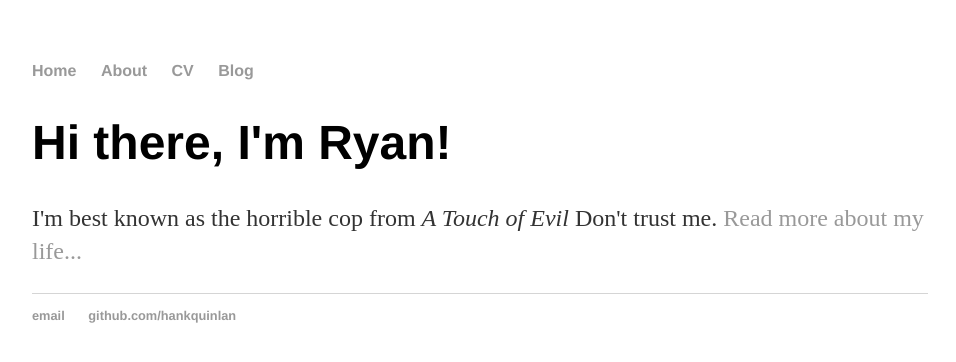
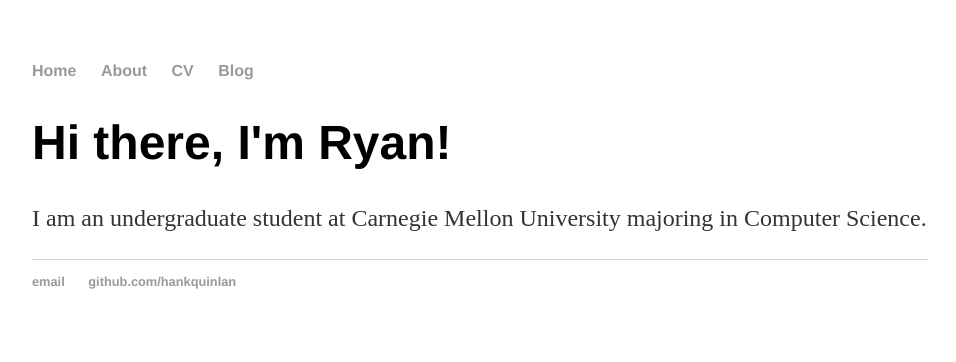
Before and after one commit to ryanpo/ryanpo.github.io, a Jekyll site: the page built from index.html, in a window 1280 px wide. Shown: the top 362 px of the page, without its empty margins (160-1116 px from the left). Built offline with Jekyll 4.4.1, drawn with Linux system fonts in a browser that asks for light colours.

Commit message:
Update index.html

```diff
--- a/index.html
+++ b/index.html
@@ -1,8 +1,8 @@
 ---
 layout: default
-title: Hank Quinlan, Horrible Cop
+title: Ryan Po's Site
 ---
 <div class="blurb">
 	<h1>Hi there, I'm Ryan!</h1>
-	<p>I'm best known as the horrible cop from <em>A Touch of Evil</em> Don't trust me. <a href="/about">Read more about my life...</a></p>
+	<p>I am an undergraduate student at Carnegie Mellon University majoring in Computer Science.</a></p>
 </div><!-- /.blurb -->
```
